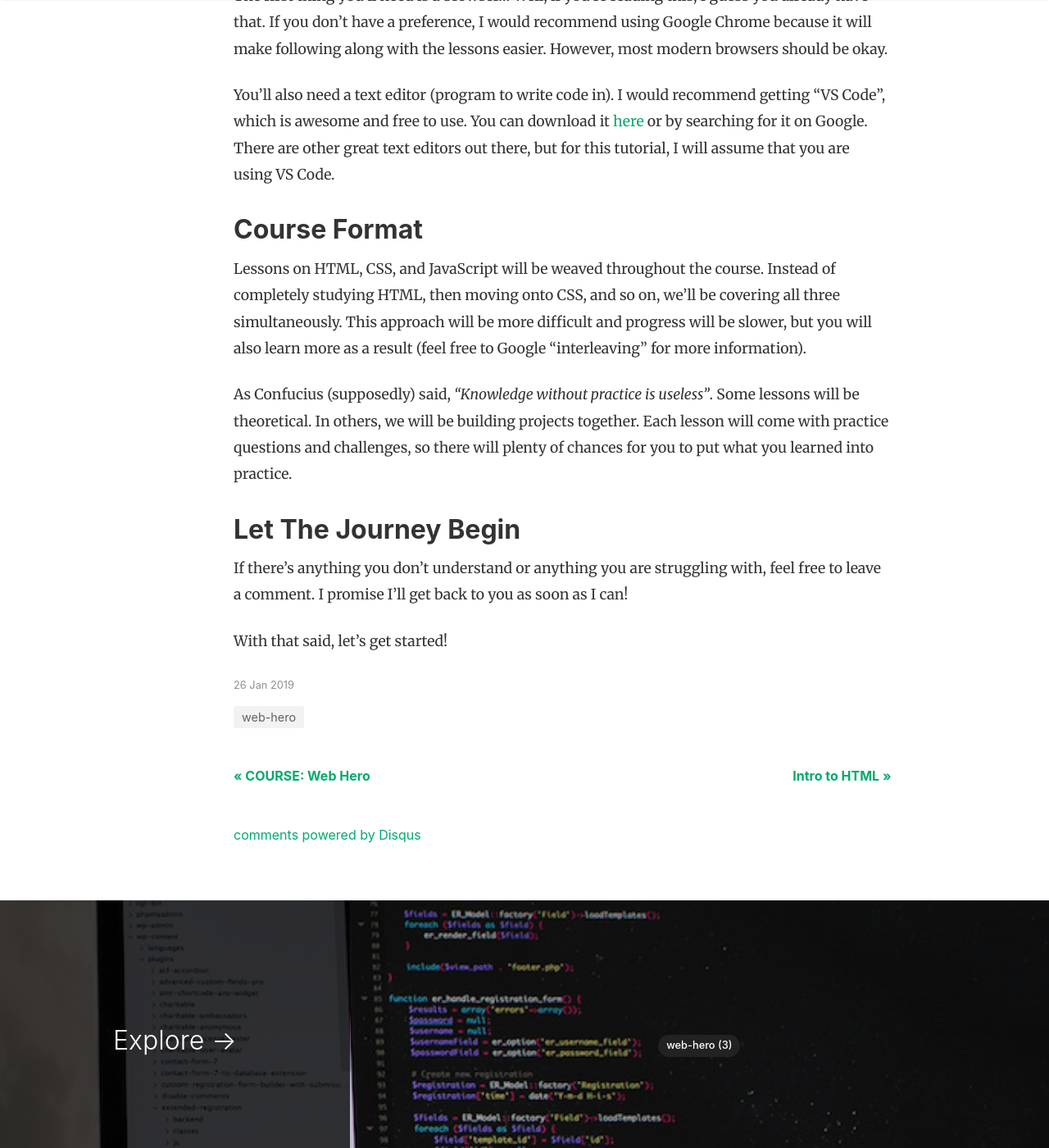
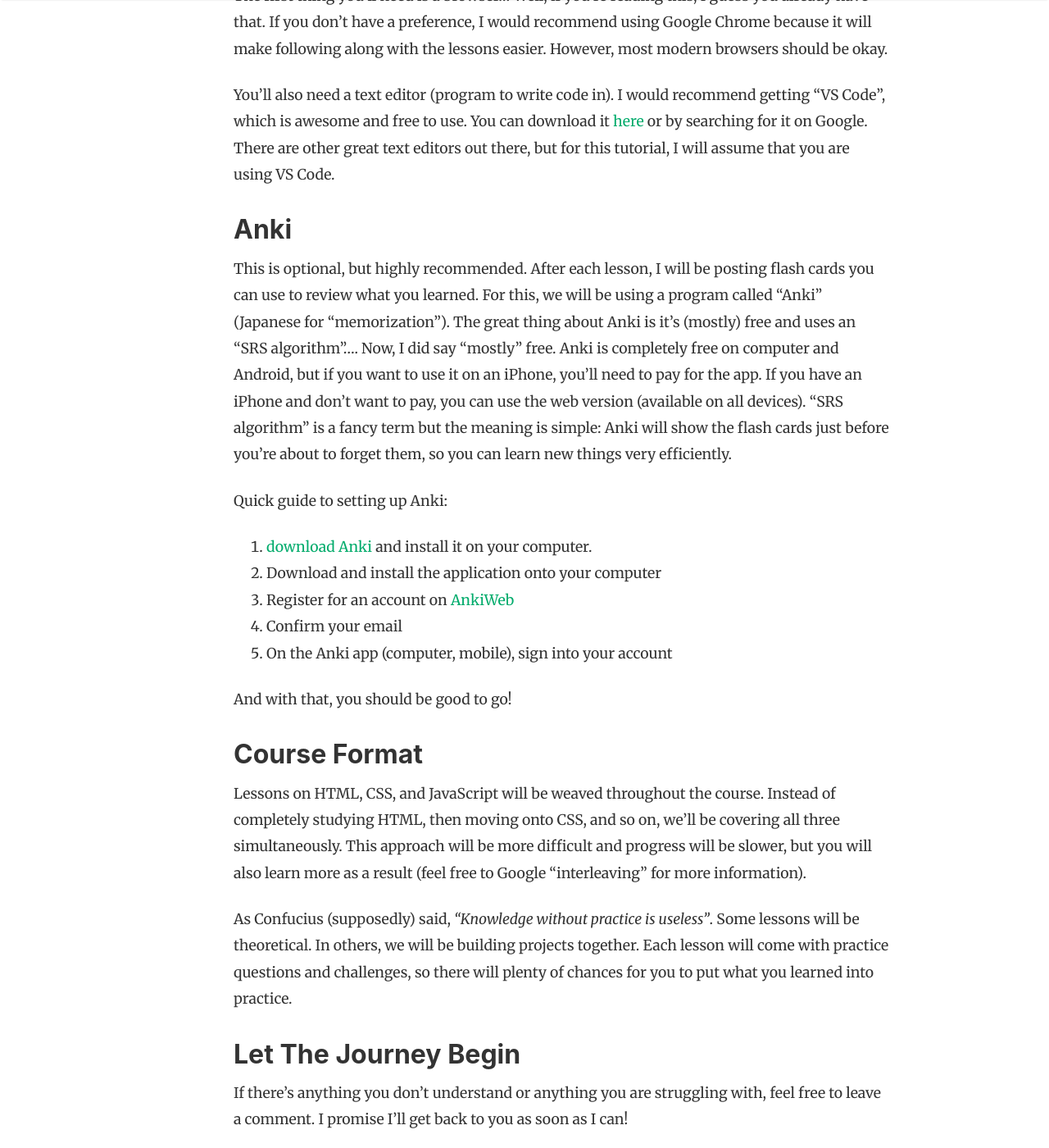
Before and after one commit to Philosocode/philosocode-blog, a Jekyll site: the page built from _posts/courses/web-hero/2019-01-26-getting-started.md, in a window 1280 px wide and 1400 px high, scrolled down 1231 px. Shown: the whole window at 82% size. Built offline with Jekyll 4.4.1, drawn with Linux system fonts in a browser that asks for light colours; nearby versions of some CDN libraries; comment, search, counter and statistics services are not loaded.

Commit message:
Anki instructions

```diff
--- a/_posts/courses/web-hero/2019-01-26-getting-started.md
+++ b/_posts/courses/web-hero/2019-01-26-getting-started.md
@@ -26,6 +26,23 @@
 You can download it [here](https://code.visualstudio.com) or by searching for it on Google. There are other great text editors out there, but for this tutorial, I will assume that you are using VS Code.
 
 
+## Anki
+This is optional, but highly recommended. After each lesson, I will be posting flash cards you can use to review what you learned.
+For this, we will be using a program called "Anki" (Japanese for "memorization"). The great thing about Anki is it's (mostly) free and uses an "SRS algorithm"....
+Now, I did say "mostly" free. Anki is completely free on computer and Android, but if you want to use it on an iPhone, you'll need to pay for the app.
+If you have an iPhone and don't want to pay, you can use the web version (available on all devices).
+"SRS algorithm" is a fancy term but the meaning is simple: Anki will show the flash cards just before you're about to forget them, so you can learn new things very efficiently.
+
+Quick guide to setting up Anki:
+1. [download Anki](https://apps.ankiweb.net) and install it on your computer.
+1. Download and install the application onto your computer
+2. Register for an account on [AnkiWeb](https://ankiweb.net/about)
+4. Confirm your email
+5. On the Anki app (computer, mobile), sign into your account
+
+And with that, you should be good to go!
+
+
 ## Course Format
 Lessons on HTML, CSS, and JavaScript will be weaved throughout the course. Instead of completely studying HTML, then moving onto CSS, and so on, we'll be covering all three simultaneously. This approach will be more difficult and progress will be slower, but you will also learn more as a result (feel free to Google "interleaving" for more information).
 
```
Also changed, not shown: _posts/courses/web-hero/2019-02-01-into-to-html/2019-02-01-into-to-html.md (+7 -3 lines).
